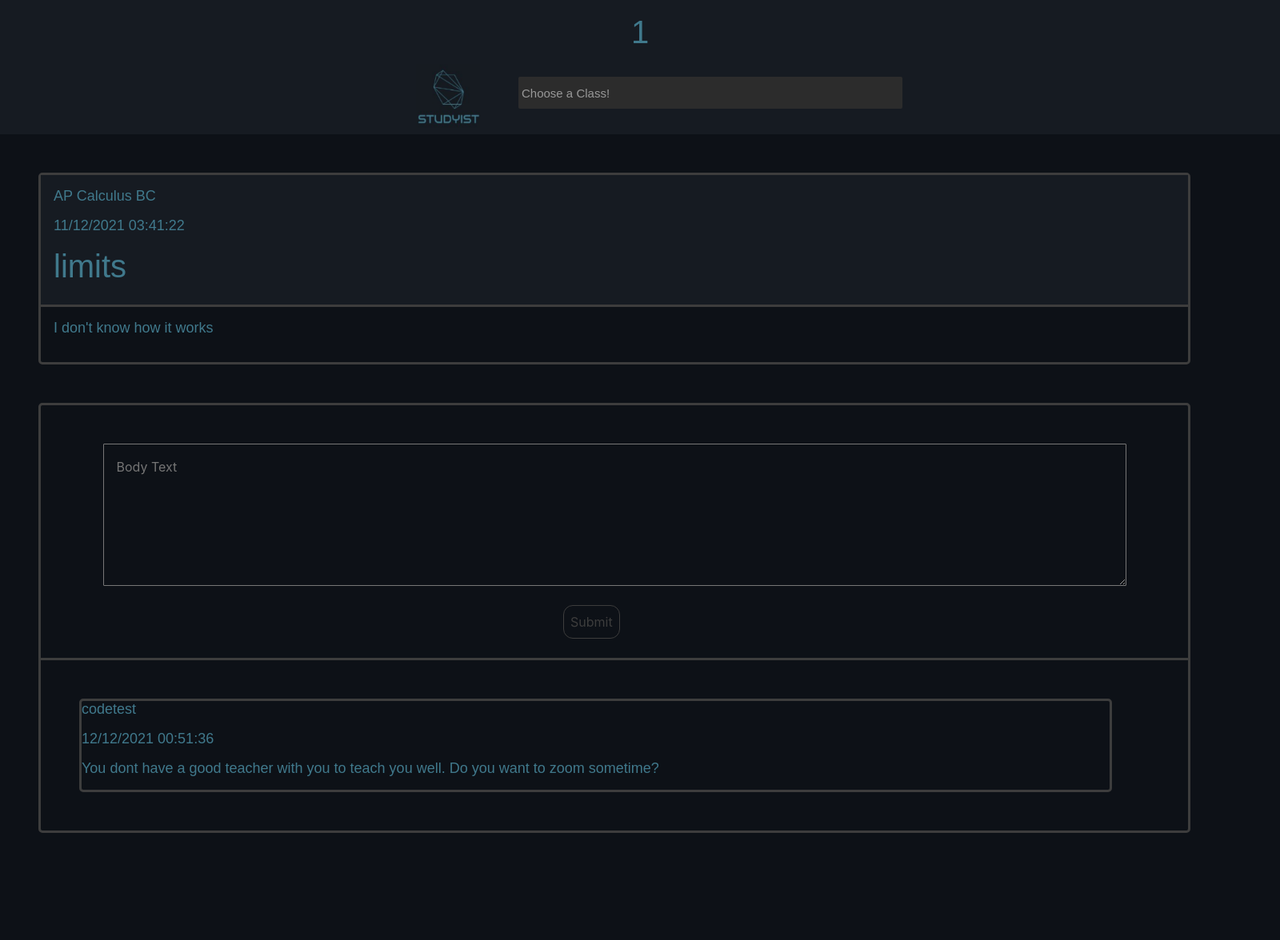
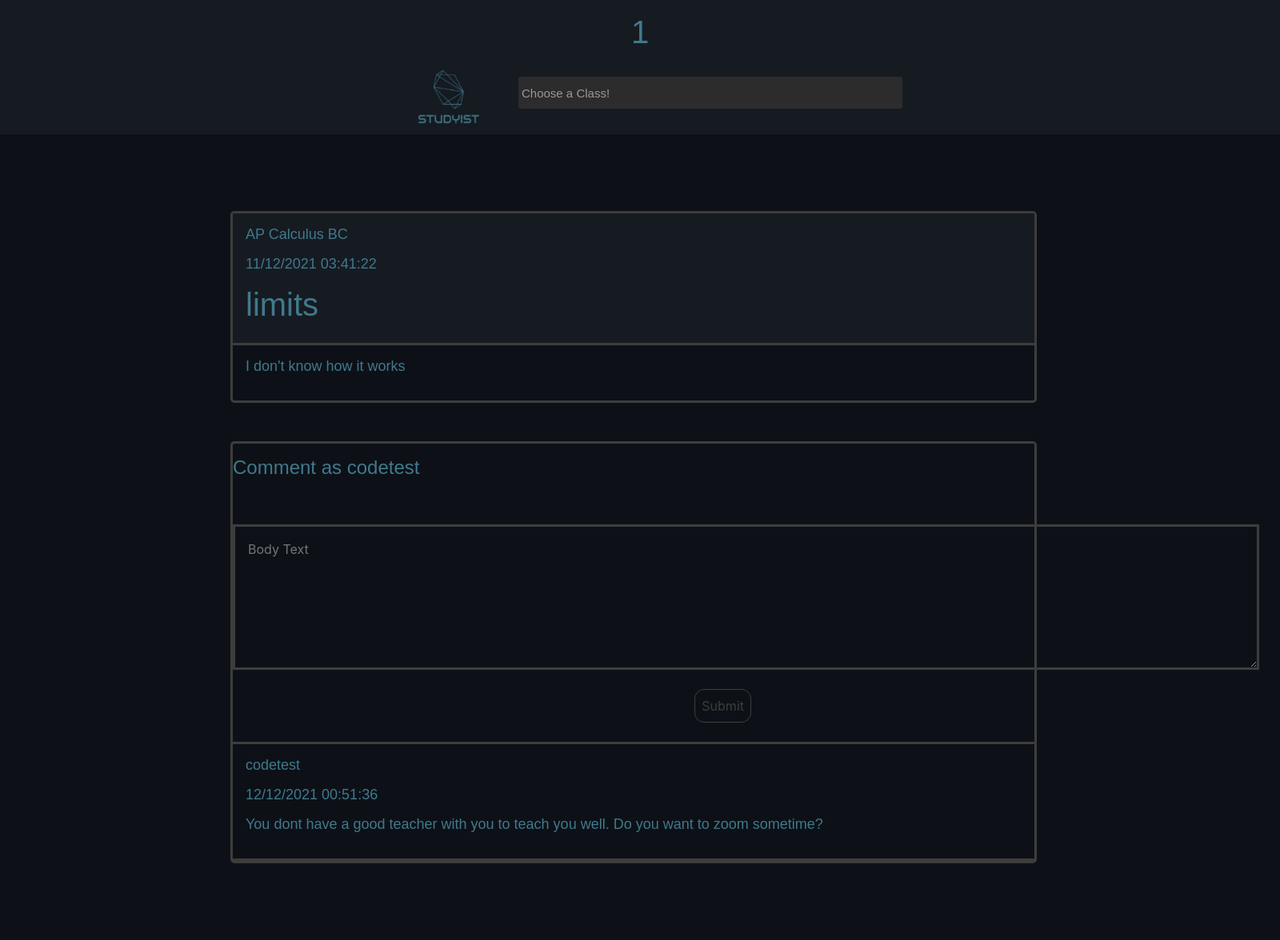
Before and after one commit to bolivarc3/StudySquawk, a Flask app: page /1/post/1 in a window 1600 px wide. Shown: the whole page at 80% size. Before the commit the page ends 1042 px from the top, so only its background shows below. Run offline with Flask 2, Linux system fonts and the light colour scheme; a user stored in the database is signed in; data comes from the database, SQL or seed files in the repository; some libraries are stand-ins or nearby versions.

Commit message:
improving the look of the viewpost pages. made the post more towards the center and concentrated

```diff
--- a/app.py
+++ b/app.py
@@ -329,4 +329,5 @@ def viewpost(course, postid):
             "timedate" : post[6]
     }
 
-    return render_template("viewpost.html", postid = postid, post = post, courses = courses, course = course, replies = replies, )
+    session_user_id = session["user_id"]
+    return render_template("viewpost.html", postid = postid, post = post, courses = courses, course = course, replies = replies, session_user_id = session_user_id, )
--- a/static/mainstyles/viewpoststyles.css
+++ b/static/mainstyles/viewpoststyles.css
@@ -11,8 +11,14 @@ form{
     margin:auto;
 }
 
+#inputbodytext{
+    border:3px solid #3d3d3d;
+    background-color: transparent;
+    padding:1rem;
+
+}
+
 #bodytext{
-    border-radius:1px;
     background-color: transparent;
     padding:1rem;
 
@@ -48,3 +54,8 @@ hr.solid {
     margin:0;
     border-top: 3px solid #3d3d3d;
 }
+
+#replyform{
+    height: fit-content;
+    margin:0;
+}
--- a/templates/layout.html
+++ b/templates/layout.html
@@ -56,9 +56,11 @@
 	</div>
 </div>
 <body>
-{% block body %}
-{% endblock %}
+	<div style = "padding: 3rem 15rem 3rem 15rem;">
+		{% block body %}
+		{% endblock %}
 
-{% block reply %}
-{% endblock %}
+		{% block reply %}
+		{% endblock %}
+	</div>
 </body>
--- a/templates/viewpost.html
+++ b/templates/viewpost.html
@@ -40,11 +40,12 @@
 {% block reply %}
     <div id = "postsubdiv">
         <div id = "replydiv">
-            <form action ="/{{ course }}/post/{{ post["id"] }}", id = "formcenter", method = "POST">
+            <h4 id = "title" style = "margin-top:1rem">Comment as {{ session_user_id }}</h4>
+            <form action ="/{{ course }}/post/{{ post["id"] }}, id = "replyform", method = "POST">
                 <br>
                 <br>
                 <input type = "hidden", name = "formname" value = "replyform">
-                <textarea id = "bodytext" id="text" name="text" rows="6" cols="120" placeholder="Body Text"></textarea>
+                <textarea id = "inputbodytext" id="text" name="text" rows="6" cols="120" placeholder="Body Text"></textarea>
                 <br>
                 <br>
                 <!--<label id = "uploadbutton" for="file-ip-1">Upload Image</label>
@@ -63,13 +64,14 @@
         <br>
         <hr class="solid">
         {% for replies in replies %}
-            <div id = "postsubdiv">
+        <div style = "padding:1rem">
             <p>{{ replies["username"] }}</p>
             <p>{{ replies["timedate"] }}</p>
             <p>
                 {{ replies["body"] }}
             </p>
         </div>
+        <hr class="solid">
         {% endfor %}
     </div>
 {% endblock %}
```
Lines whose indentation alone changed are shown as unchanged.
